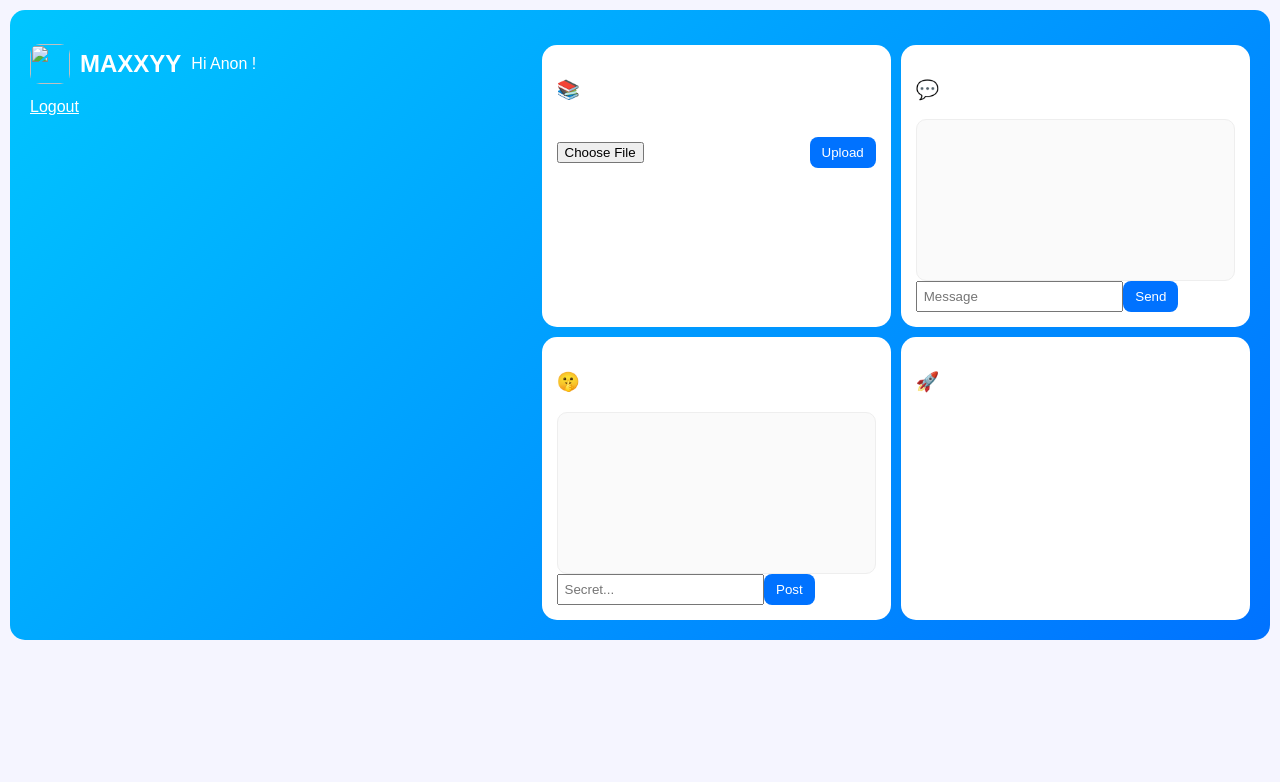
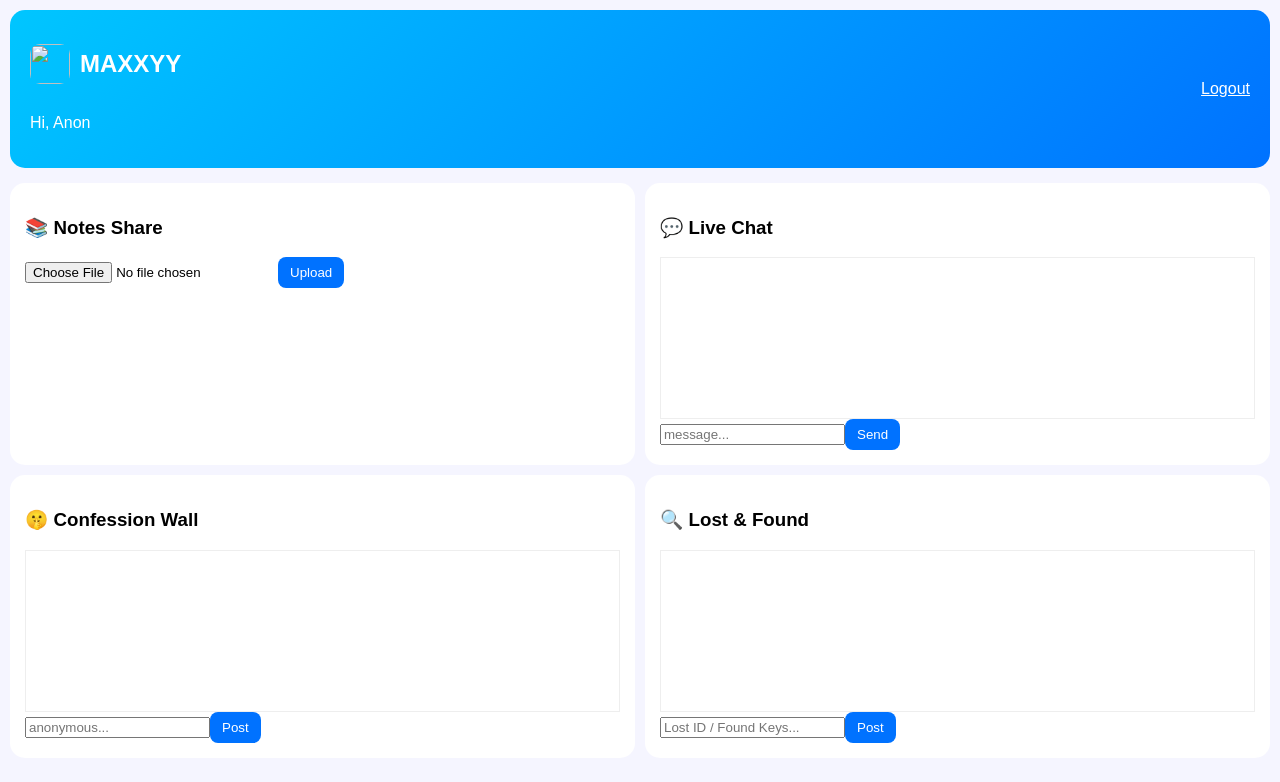
Before and after one commit to isramsunil-afk/MAXXYY-PRO, a FastAPI app: page / in a window 1280 px wide. Shown: the top 782 px of the page. Run offline with FastAPI, Linux system fonts and the light colour scheme; data that the repository does not hold is empty.

Commit message:
Enhance dashboard layout and functionality

```diff
--- a/templates/dashboard.html
+++ b/templates/dashboard.html
@@ -2,27 +2,29 @@
 <!DOCTYPE html><html><head><meta name="viewport" content="width=device-width, initial-scale=1">
 <style>
 body{font-family:sans-serif;background:#f5f5ff;margin:0;padding:10px}
-.header{background:linear-gradient(135deg,#00c6ff,#0072ff);color:white;padding:20px;border-radius:15px;display:flex;justify-content:space-between}
+.header{background:linear-gradient(135deg,#00c6ff,#0072ff);color:white;padding:20px;border-radius:15px;display:flex;justify-content:space-between;align-items:center}
 .grid{display:grid;grid-template-columns:1fr 1fr;gap:10px;margin-top:15px}
 .card{background:white;padding:15px;border-radius:15px;min-height:200px}
-.btn{background:#0072ff;color:white;padding:8px 12px;border:none;border-radius:8px;cursor:pointer}
+.btn{background:#0072ff;color:white;padding:8px 12px;border:none;border-radius:8px}
 .msg{padding:8px;background:#e0f0ff;border-radius:8px;margin:5px 0}
-#chatBox,#confBox{height:150px;overflow-y:auto;border:1px solid #eee;padding:5px;border-radius:10px;background:#fafafa}
+#chatBox,#confBox,#lostBox{height:150px;overflow-y:auto;border:1px solid #eee;padding:5px}
 </style></head><body>
-<div class="header"><div><div style="display:flex; align-items:center; gap:10px;"><img src="/logo.png" style="width:40px; height:40px; border-radius:10px;"><h2>MAXXYY</h2><p id="hi"></p></div><a href="/login" style="color:white">Logout</a></div>
+<div class="header"><div><div style="display:flex; align-items:center; gap:10px;"><img src="/logo.png" style="width:40px; height:40px; border-radius:10px;"><h2>MAXXYY</h2></div><p id="hi"></p></div><a href="/login" style="color:white;">Logout</a></div>
 <div class="grid">
-<div class="card"><h3>📚 Notes Share</h3><div id="flist"></div><br><input type="file" id="f"><button class="btn" onclick="up()">Upload</button></div>
-<div class="card"><h3>💬 Live Chat</h3><div id="chatBox"></div><input id="txt" placeholder="Message" style="width:60%;padding:6px"><button class="btn" onclick="sendChat()">Send</button></div>
-<div class="card"><h3>🤫 Confession Wall</h3><div id="confBox"></div><input id="cTxt" placeholder="Secret..." style="width:60%;padding:6px"><button class="btn" onclick="sendConf()">Post</button></div>
-<div class="card"><h3>🚀 Coming Soon - Phase 2</h3><p>Lost & Found<br>Buy/Sell<br>Canteen Order</p></div>
+<div class="card"><h3>📚 Notes Share</h3><div id="flist"></div><input type="file" id="file"><button class="btn" onclick="up()">Upload</button></div>
+<div class="card"><h3>💬 Live Chat</h3><div id="chatBox"></div><input id="txt" placeholder="message..."><button class="btn" onclick="sendChat()">Send</button></div>
+<div class="card"><h3>🤫 Confession Wall</h3><div id="confBox"></div><input id="ctxt" placeholder="anonymous..."><button class="btn" onclick="sendConf()">Post</button></div>
+<div class="card"><h3>🔍 Lost & Found</h3><div id="lostBox"></div><input id="ltxt" placeholder="Lost ID / Found Keys..."><button class="btn" onclick="sendLost()">Post</button></div>
 </div>
 <script>
-let user=new URLSearchParams(location.search).get("user")||"Anon";document.getElementById("hi").innerText="Hi "+user+" !";
-async function loadChat(){let r=await fetch("/api/chats");let d=await r.json();let b=document.getElementById("chatBox");b.innerHTML="";d.slice(-10).forEach(m=>{b.innerHTML+=`<div class=msg><b>${m.user}:</b> ${m.text}</div>`});b.scrollTop=9999}
-async function sendChat(){let t=document.getElementById("txt").value;if(!t)return;await fetch("/api/chats",{method:"POST",headers:{"Content-Type":"application/json"},body:JSON.stringify({user:user,text:t})});document.getElementById("txt").value="";loadChat()}
-async function loadConf(){let r=await fetch("/api/confessions");let d=await r.json();let b=document.getElementById("confBox");b.innerHTML="";d.slice(-10).forEach(m=>{b.innerHTML+=`<div class=msg>${m.text}</div>`})}
-async function sendConf(){let t=document.getElementById("cTxt").value;if(!t)return;await fetch("/api/confessions",{method:"POST",headers:{"Content-Type":"application/json"},body:JSON.stringify({text:t})});document.getElementById("cTxt").value="";loadConf()}
-function up(){let fd=new FormData();fd.append("file",document.getElementById("f").files[0]);fetch("/upload",{method:"POST",body:fd}).then(()=>location.reload())}
-loadChat();loadConf();setInterval(()=>{loadChat();loadConf()},2000);
-fetch("/api/files").then(r=>r.json()).then(l=>{let d=document.getElementById("flist");l.forEach(f=>{d.innerHTML+=`<div style="display:flex;justify-content:space-between;margin:5px 0"><span>${f}</span><a class=btn href="/download/${f}">Get</a></div>`})})
+let user=new URLSearchParams(location.search).get("user")||"Anon";document.getElementById("hi").innerText="Hi, "+user
+async function loadChat(){let r=await fetch("/api/chats");let d=await r.json();let b=document.getElementById("chatBox");b.innerHTML=d.map(m=>`<div class=msg>${m}</div>`).join("");b.scrollTop=b.scrollHeight}
+async function sendChat(){let t=document.getElementById("txt").value;if(!t)return;await fetch("/api/chats",{method:"POST",body:new URLSearchParams({txt:user+": "+t})});document.getElementById("txt").value="";loadChat()}
+async function loadConf(){let r=await fetch("/api/confessions");let d=await r.json();let b=document.getElementById("confBox");b.innerHTML=d.map(m=>`<div class=msg>${m}</div>`).join("")}
+async function sendConf(){let t=document.getElementById("ctxt").value;if(!t)return;await fetch("/api/confessions",{method:"POST",body:new URLSearchParams({txt:t})});document.getElementById("ctxt").value="";loadConf()}
+async function loadLost(){let r=await fetch("/api/lost");let d=await r.json();let b=document.getElementById("lostBox");b.innerHTML=d.map(m=>`<div class=msg>${m}</div>`).join("")}
+async function sendLost(){let t=document.getElementById("ltxt").value;if(!t)return;await fetch("/api/lost",{method:"POST",body:new URLSearchParams({item:user+": "+t})});document.getElementById("ltxt").value="";loadLost()}
+async function up(){let fd=new FormData();fd.append("file",document.getElementById("f").files[0]);await fetch("/api/upload",{method:"POST",body:fd});loadFiles()}
+loadChat();loadConf();loadLost();setInterval(()=>{loadChat();loadConf();loadLost()},2000);
+fetch("/api/files").then(r=>r.json()).then(l=>{let d=document.getElementById("flist");d.innerHTML=l.map(f=>`<a href='/files/${f}' target=_blank>${f}</a>`).join("<br>")})
 </script></body></html>
```
